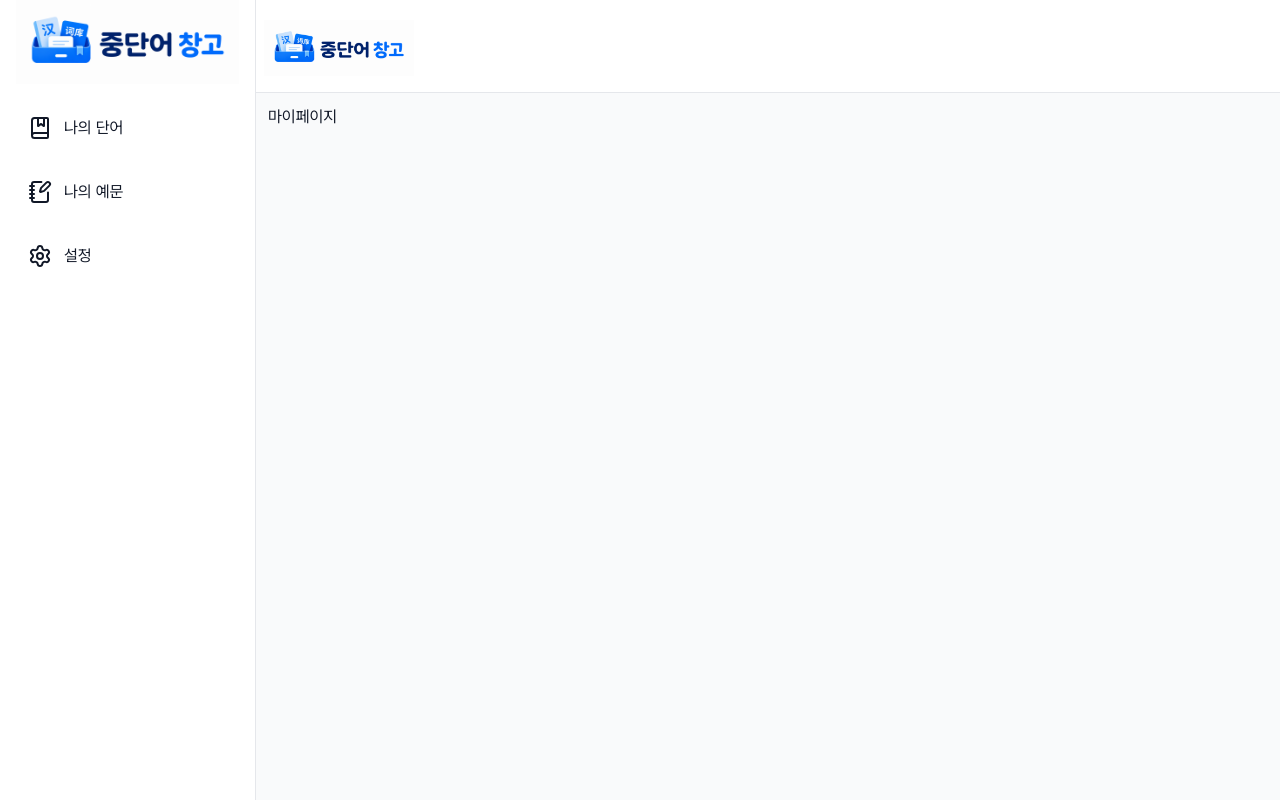
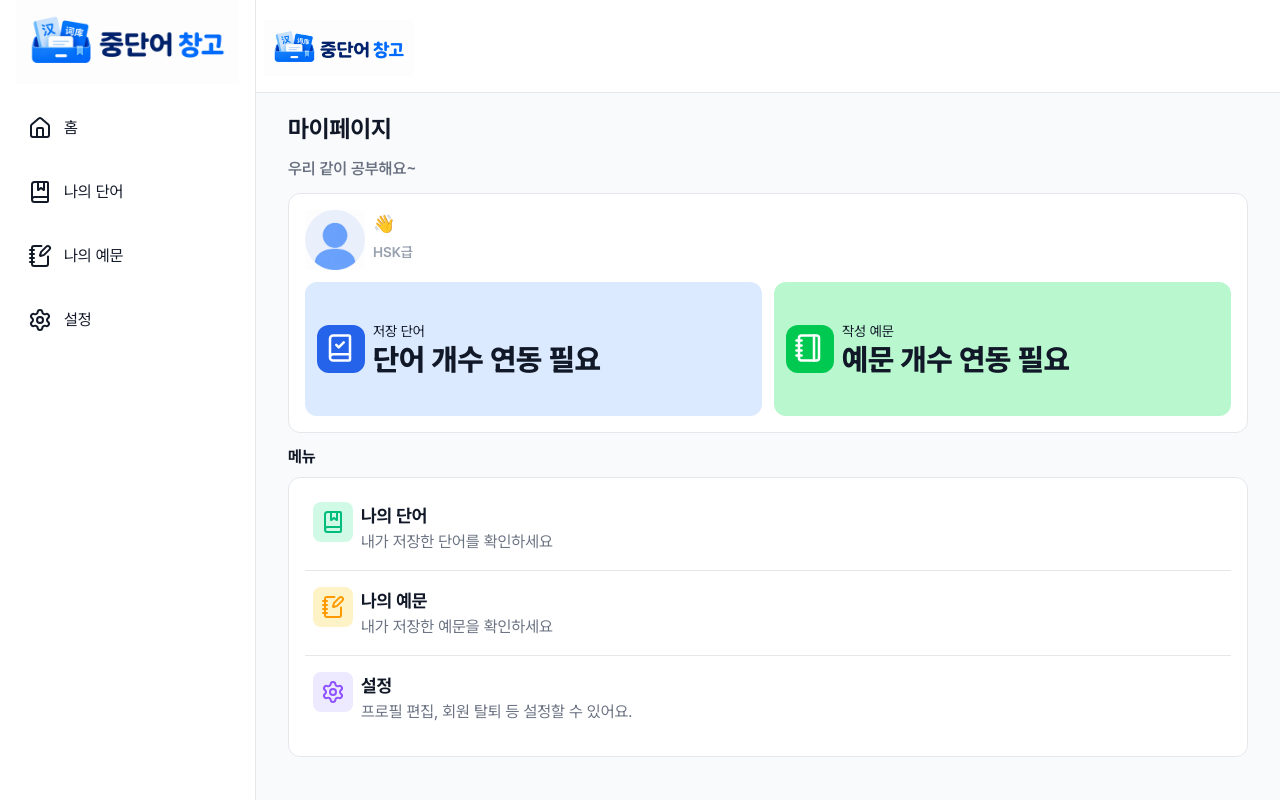
Before and after one commit to ruiwaa/hanzi-bank, a Next.js app: page /mypage in a window 1280 px wide. Shown: the top 800 px of the page. Built offline with nearby package versions, Linux system fonts and the light colour scheme; no server answers.

Commit message:
feat: 마이페이지 메인 페이지 퍼블리싱

```diff
--- /dev/null
+++ b/src/app/(main)/mypage/components/MypageGuide.tsx
@@ -0,0 +1,45 @@
+import { MYPAGE_SIDEBAR_MENUS } from "@/constants/navigation";
+import { useRouter } from "next/navigation";
+
+export default function MypageGuide() {
+  const myPageMenus = MYPAGE_SIDEBAR_MENUS.filter((menu) => menu.href !== "/");
+  const router = useRouter();
+  const handleMoveMemu = (menu: (typeof MYPAGE_SIDEBAR_MENUS)[number]) => {
+    router.push(menu.href);
+  };
+
+  return (
+    <div className="flex flex-col gap-2">
+      <h2 className="font-bold">메뉴</h2>
+      <ol className="bg-white p-4 rounded-xl border border-gray-200 flex flex-col gap-2">
+        {myPageMenus.map((menu) => {
+          const Icon = menu.icon;
+          return (
+            <li
+              key={menu.label}
+              className="border-b border-b-gray-200 pb-2 last:border-b-0"
+            >
+              <button
+                onClick={() => handleMoveMemu(menu)}
+                className="flex flex-row gap-2 cursor-pointer p-2"
+                aria-label={menu.ariaLabel}
+              >
+                <div
+                  className={`${menu.iconBgColor} w-10 h-10 p-2 rounded-lg flex items-center justify-center`}
+                >
+                  <Icon className={`${menu.iconColor}`} />
+                </div>
+                <div className="flex flex-col">
+                  <span className="self-start font-bold text-lg">
+                    {menu.label}
+                  </span>
+                  <span className="text-gray-500">{menu.description}</span>
+                </div>
+              </button>
+            </li>
+          );
+        })}
+      </ol>
+    </div>
+  );
+}
--- /dev/null
+++ b/src/app/(main)/mypage/myWord/page.tsx
@@ -0,0 +1,3 @@
+export default function MyWord() {
+  return <>나의 단어</>;
+}
--- a/src/app/(main)/mypage/page.tsx
+++ b/src/app/(main)/mypage/page.tsx
@@ -1,7 +1,66 @@
+"use client";
+import { useProfile } from "@/hooks/useProfile";
+import { useSession } from "@/hooks/useSession";
+import { BookCheck, Notebook } from "lucide-react";
+import Image from "next/image";
+import Link from "next/link";
+import MypageGuide from "./components/MypageGuide";
+
 export default function Mypage() {
+  const { user } = useSession();
+  const { data: profile } = useProfile(user?.id);
+
   return (
-    <div className="max-w-full min-h-screen desktop-layout">
-      <h1>마이페이지</h1>
+    <div className="max-w-full min-h-screen desktop-layout flex flex-col gap-3 px-5">
+      <h1 className="text-2xl font-bold whitespace-nowrap mt-2">마이페이지</h1>
+      <p className="text-gray-500 font-semibold">우리 같이 공부해요~</p>
+      <div className="bg-white p-4 rounded-xl border border-gray-200 h-60 flex flex-col">
+        <div className="flex flex-row gap-2 pb-3">
+          <Image
+            src={profile?.profile_image || "/profile.png"}
+            alt="프로필 사진"
+            width={60}
+            height={60}
+          />
+          <div className="flex flex-col gap-1">
+            <span className="font-bold text-lg">{profile?.nickname} 👋</span>
+            <span className="text-sm text-gray-400 font-semibold">
+              HSK{profile?.hsk_level}급
+            </span>
+          </div>
+        </div>
+        <div className="flex flex-row gap-3 h-full">
+          <Link
+            className="w-full flex flex-row bg-hover p-3 rounded-xl gap-2 items-center"
+            href={"/myword"}
+          >
+            <div className="bg-primary text-white w-12 h-12 p-2 rounded-xl">
+              <BookCheck aria-hidden="true" size={30} />
+            </div>
+            <div className="flex flex-col flex-1 ">
+              <span className="text-sm">저장 단어</span>
+              <span className="font-extrabold text-3xl">
+                단어 개수 연동 필요
+              </span>
+            </div>
+          </Link>
+          <Link
+            className="w-full flex flex-row bg-green-200 p-3 rounded-xl gap-2 items-center"
+            href={"/myword"}
+          >
+            <div className="bg-green-500 text-white w-12 h-12 p-2 rounded-xl">
+              <Notebook aria-hidden="true" size={30} />
+            </div>
+            <div className="flex flex-col flex-1 ">
+              <span className="text-sm">작성 예문</span>
+              <span className="font-extrabold text-3xl">
+                예문 개수 연동 필요
+              </span>
+            </div>
+          </Link>
+        </div>
+      </div>
+      <MypageGuide />
     </div>
   );
 }
--- /dev/null
+++ b/src/app/api/getUserProfile.ts
@@ -0,0 +1,12 @@
+import { supabase } from "@/lib/supabase/client";
+
+export async function getUserProfile(userId: string) {
+  const { data, error } = await supabase
+    .from("users")
+    .select("*")
+    .eq("id", userId)
+    .single();
+
+  if (error) throw error;
+  return data;
+}
--- a/src/app/layout.tsx
+++ b/src/app/layout.tsx
@@ -6,6 +6,7 @@ import { Geist } from "next/font/google";
 import { cn } from "@/lib/utils";
 import { Toaster } from "sonner";
 import LoginRequiredModal from "./(auth)/components/LoginRequiredModal";
+import QueryProvider from "@/components/providers/QueryProvider";
 
 const geist = Geist({ subsets: ["latin"], variable: "--font-sans" });
 
@@ -53,7 +54,9 @@ export default function RootLayout({
           본문 바로가기
         </a>
         <Toaster />
-        <ThemeProvider>{children}</ThemeProvider>
+        <QueryProvider>
+          <ThemeProvider>{children}</ThemeProvider>
+        </QueryProvider>
         <LoginRequiredModal />
       </body>
     </html>
--- /dev/null
+++ b/src/components/providers/QueryProvider.tsx
@@ -0,0 +1,25 @@
+"use client";
+
+import { QueryClient, QueryClientProvider } from "@tanstack/react-query";
+import { useState } from "react";
+
+export default function QueryProvider({
+  children,
+}: {
+  children: React.ReactNode;
+}) {
+  const [queryClient] = useState(
+    () =>
+      new QueryClient({
+        defaultOptions: {
+          queries: {
+            staleTime: 1000 * 60 * 5,
+          },
+        },
+      }),
+  );
+
+  return (
+    <QueryClientProvider client={queryClient}>{children}</QueryClientProvider>
+  );
+}
--- a/src/components/ui/MypageSidebar.tsx
+++ b/src/components/ui/MypageSidebar.tsx
@@ -10,12 +10,12 @@ export default function MypageSidebar() {
   return (
     <>
       <ol className="flex flex-col gap-4 px-4 ">
-        {MYPAGE_SIDEBAR_MENUS.map((memu) => {
-          const Icon = memu.icon;
-          const isActive = memu.href === pathName;
+        {MYPAGE_SIDEBAR_MENUS.map((menu) => {
+          const Icon = menu.icon;
+          const isActive = menu.href === pathName;
           return (
             <li
-              key={memu.label}
+              key={menu.label}
               className={`p-3 flex ${
                 isActive
                   ? "rounded-2xl bg-[#EFF6FF] text-primary"
@@ -23,12 +23,12 @@ export default function MypageSidebar() {
               }`}
             >
               <button
-                onClick={() => handleMoveMemu(memu)}
+                onClick={() => handleMoveMemu(menu)}
                 className="flex flex-row lg:gap-3 justify-start w-full cursor-pointer"
-                aria-label={memu.ariaLabel}
+                aria-label={menu.ariaLabel}
               >
                 <Icon />
-                <span className="hidden lg:block">{memu.label}</span>
+                <span className="hidden lg:block">{menu.label}</span>
               </button>
             </li>
           );
--- a/src/constants/navigation.ts
+++ b/src/constants/navigation.ts
@@ -34,24 +34,38 @@ export const SIDEBAR_MENUS = [
 
 export const MYPAGE_SIDEBAR_MENUS = [
   {
-    type: "link",
+    href: "/",
+    label: "홈",
+    icon: Home,
+    iconColor: "text-blue-500",
+    iconBgColor: "bg-blue-100",
+    ariaLabel: "메인으로 이동",
+  },
+  {
     href: "/myWord",
     label: "나의 단어",
     icon: BookMarked,
+    iconColor: "text-emerald-500",
+    iconBgColor: "bg-emerald-100",
     ariaLabel: "나의 단어로 이동",
+    description: "내가 저장한 단어를 확인하세요",
   },
   {
-    type: "link",
     href: "/mySentence",
     label: "나의 예문",
     icon: NotebookPenIcon,
+    iconColor: "text-amber-500",
+    iconBgColor: "bg-amber-100",
     ariaLabel: "나의 예문으로 이동",
+    description: "내가 저장한 예문을 확인하세요",
   },
   {
-    type: "link",
     href: "/settings",
     label: "설정",
     icon: Settings,
+    iconColor: "text-violet-500",
+    iconBgColor: "bg-violet-100",
     ariaLabel: "설정으로 이동",
+    description: "프로필 편집, 회원 탈퇴 등 설정할 수 있어요.",
   },
 ];
--- /dev/null
+++ b/src/hooks/useProfile.ts
@@ -0,0 +1,15 @@
+import { getUserProfile } from "@/app/api/getUserProfile";
+import { useQuery } from "@tanstack/react-query";
+
+export function useProfile(userId?: string) {
+  return useQuery({
+    queryKey: ["profile", userId],
+    queryFn: () => {
+      if (!userId) {
+        throw new Error("userId가 없습니다.");
+      }
+      return getUserProfile(userId);
+    },
+    enabled: !!userId,
+  });
+}
```
Also changed, not shown: public/profile.png (added).
